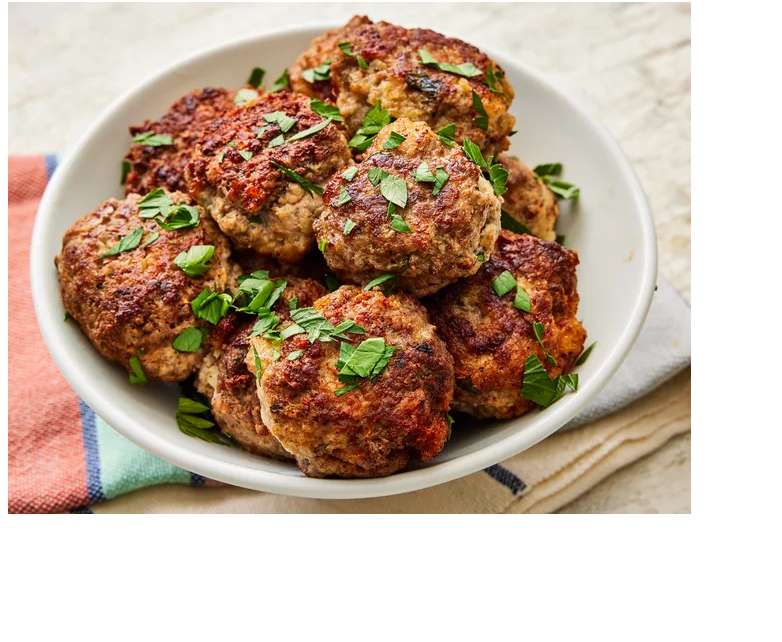
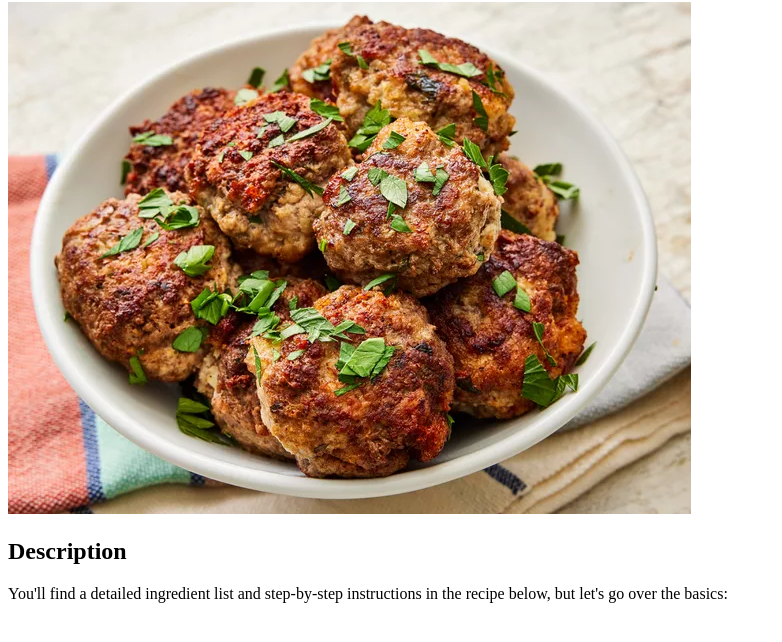
Before and after one commit to williamhok/odin-recipes, a plain HTML site: page recipes/meatballs.html in a window 1280 px wide. Shown: the part 104-746 px from the top of the page, without its empty margins (0-782 px from the left). Drawn offline with Linux system fonts and the light colour scheme.

Commit message:
Added meatballs description

```diff
--- a/recipes/meatballs.html
+++ b/recipes/meatballs.html
@@ -9,5 +9,10 @@
     <a href="/index.html">Home</a>
     <h1>Meatballs</h1>
     <img src="./img/meatballs.png" alt="Meatballs">
+    <h2>Description</h2>
+        <p>
+            You'll find a detailed ingredient list and step-by-step instructions in the recipe below, but let's go over the basics:
+        </p>
+
 </body>
 </html>
```
